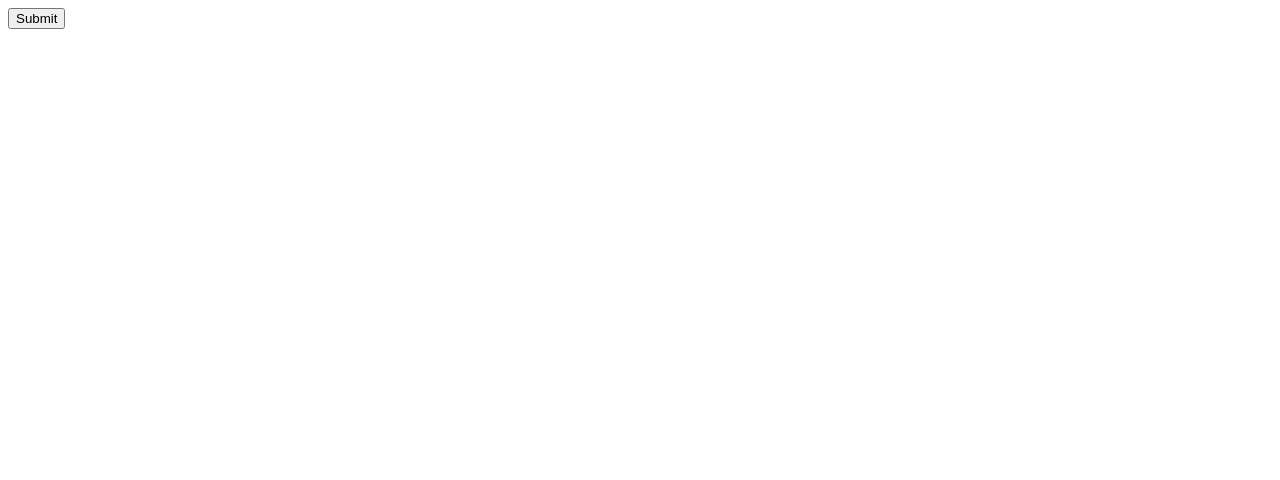
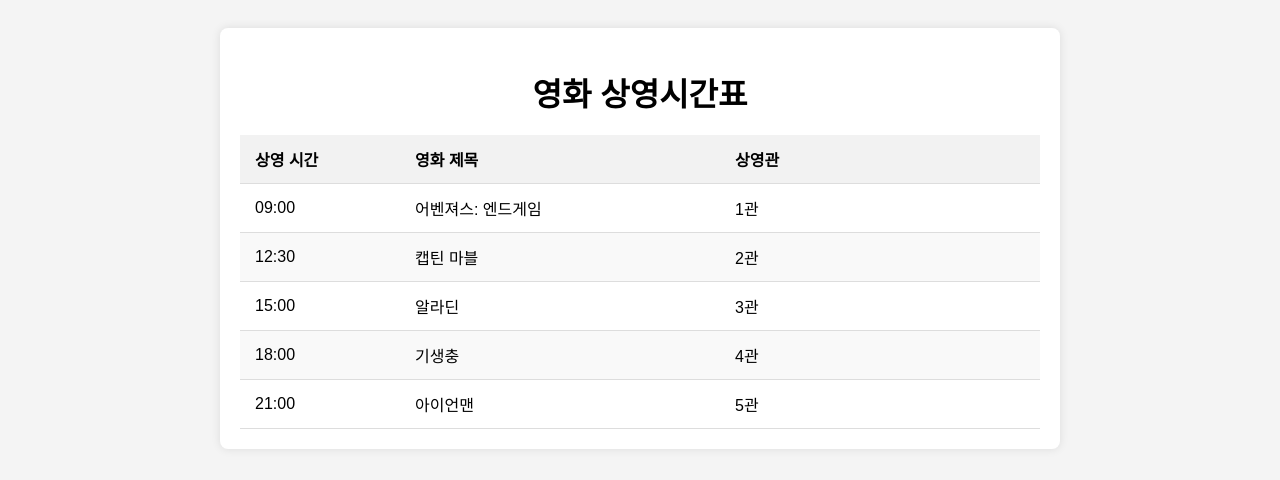
Before and after one commit to hyeonjun0630/hyeonjun0630.github.io, a plain HTML site: page In_class_test/index.html in a window 1280 px wide. Drawn offline with Linux system fonts and the light colour scheme.

Commit message:
중간점검

```diff
--- a/In_class_test/index.html
+++ b/In_class_test/index.html
@@ -1,4 +1,4 @@
-<!DOCTYPE html>
+<!-- <!DOCTYPE html>
 <head>
     <title>Document</title>
 </head>
@@ -12,4 +12,108 @@
         btn.addEventListener("click", simpleHandler);
     </script>
 </body>
+</html> -->
+
+<!DOCTYPE html>
+<html lang="en">
+  <head>
+    <meta charset="UTF-8" />
+    <meta name="viewport" content="width=device-width, initial-scale=1.0" />
+    <title>Movie Showtimes</title>
+    <style>
+      body {
+        font-family: Arial, sans-serif;
+        background-color: #f4f4f4;
+        padding: 20px;
+      }
+
+      .movie-container {
+        max-width: 800px;
+        margin: 0 auto;
+        background-color: #fff;
+        padding: 20px;
+        border-radius: 8px;
+        box-shadow: 0 0 10px rgba(0, 0, 0, 0.1);
+      }
+
+      h1 {
+        text-align: center;
+        margin-bottom: 20px;
+      }
+
+      table {
+        width: 100%;
+        border-collapse: collapse;
+        margin-top: 20px;
+      }
+
+      th,
+      td {
+        padding: 12px 15px;
+        border-bottom: 1px solid #ddd;
+        text-align: left;
+      }
+
+      th {
+        background-color: #f2f2f2;
+      }
+
+      tr:nth-child(even) {
+        background-color: #f9f9f9;
+      }
+
+      .time-column {
+        width: 20%;
+      }
+
+      .movie-column {
+        width: 40%;
+      }
+
+      .theater-column {
+        width: 40%;
+      }
+    </style>
+  </head>
+  <body>
+    <div class="movie-container">
+      <h1>영화 상영시간표</h1>
+      <table>
+        <thead>
+          <tr>
+            <th class="time-column">상영 시간</th>
+            <th class="movie-column">영화 제목</th>
+            <th class="theater-column">상영관</th>
+          </tr>
+        </thead>
+        <tbody>
+          <tr>
+            <td>09:00</td>
+            <td>어벤져스: 엔드게임</td>
+            <td>1관</td>
+          </tr>
+          <tr>
+            <td>12:30</td>
+            <td>캡틴 마블</td>
+            <td>2관</td>
+          </tr>
+          <tr>
+            <td>15:00</td>
+            <td>알라딘</td>
+            <td>3관</td>
+          </tr>
+          <tr>
+            <td>18:00</td>
+            <td>기생충</td>
+            <td>4관</td>
+          </tr>
+          <tr>
+            <td>21:00</td>
+            <td>아이언맨</td>
+            <td>5관</td>
+          </tr>
+        </tbody>
+      </table>
+    </div>
+  </body>
 </html>
--- a/In_class_test/keyboardReal.html
+++ /dev/null
@@ -1,55 +0,0 @@
-<html>
-  <head>
-    <link
-      rel="stylesheet"
-      href="https://cdn.jsdelivr.net/npm/simple-keyboard@latest/build/css/index.css"
-    />
-  </head>
-
-  <body>
-    <input class="input" placeholder="Tap on the virtual keyboard to start" />
-    <div class="simple-keyboard"></div>
-
-    <script src="https://cdn.jsdelivr.net/npm/simple-keyboard@latest/build/index.js"></script>
-  </body>
-</html>
-<script>
-  let Keyboard = window.SimpleKeyboard.default;
-
-  let keyboard = new Keyboard({
-    onChange: (input) => onChange(input),
-    onKeyPress: (button) => onKeyPress(button),
-  });
-
-  /**
-   * Update simple-keyboard when input is changed directly
-   */
-  document.querySelector(".input").addEventListener("input", (event) => {
-    keyboard.setInput(event.target.value);
-  });
-
-  console.log(keyboard);
-
-  function onChange(input) {
-    document.querySelector(".input").value = input;
-    console.log("Input changed", input);
-  }
-
-  function onKeyPress(button) {
-    console.log("Button pressed", button);
-
-    /**
-     * If you want to handle the shift and caps lock buttons
-     */
-    if (button === "{shift}" || button === "{lock}") handleShift();
-  }
-
-  function handleShift() {
-    let currentLayout = keyboard.options.layoutName;
-    let shiftToggle = currentLayout === "default" ? "shift" : "default";
-
-    keyboard.setOptions({
-      layoutName: shiftToggle,
-    });
-  }
-</script>
```
Also changed, not shown: test_study/html정리.html (added, +87 -0 lines), test_study/index.html (+1 -21 lines).
